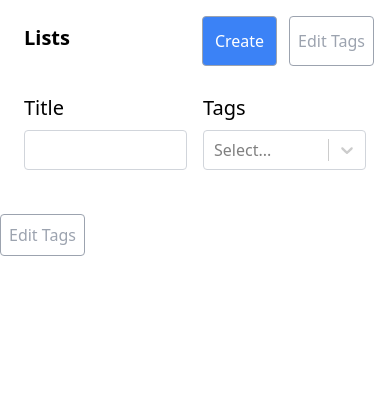
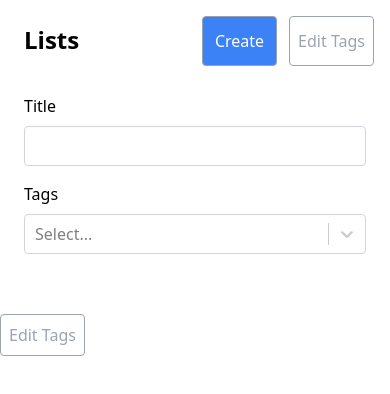
Before and after one commit to bblueberries/todo-list, a Next.js app: page / in a window 390 px wide. Shown: the top 394 px of the page. Built offline with nearby package versions, Linux system fonts and the light colour scheme.

Commit message:
fix: showlist page more responsive

```diff
--- a/src/components/ShowLists.tsx
+++ b/src/components/ShowLists.tsx
@@ -50,7 +50,7 @@ export function ShowLists() {
       <>
         <div className="flex flex-col p-4 xl:px-20 xl:py-16">
           <div className="flex">
-            <p className="p-2 font-bold text-xl xl:text-3xl">Lists</p>
+            <p className="p-2 font-bold text-2xl xl:text-3xl">Lists</p>
             <div className="flex gap-3 ml-auto  text-base xl:text-xl font-light">
               <Link href="/new">
                 <button className="rounded border border-gray-400 p-3   bg-blue-500 hover:bg-blue-600 text-white">
@@ -62,10 +62,12 @@ export function ShowLists() {
               </button>
             </div>{" "}
           </div>
-          <div className="flex mt-5 p-2 gap-4">
-            <div className=" w-6/12">
+          <div className=" grid grid-cols-1  xl:grid-cols-2 mt-5 mb-4 xl:mb-0 p-2 gap-4">
+            <div className="">
               <div>
-                <p className=" text-xl mb-2">Title</p>
+                <p className=" text-base font-light xl:text-xl xl:font-normal  mb-2">
+                  Title
+                </p>
                 <input
                   className=" w-full border border-gray-300 hover:border-gray-400 focus:hover:border-blue-500 focus:outline-blue-500 h-10 rounded px-3 outline-offset-[1.5px]"
                   value={title}
@@ -73,8 +75,10 @@ export function ShowLists() {
                 />
               </div>
             </div>
-            <div className=" w-6/12">
-              <p className=" text-xl mb-2">Tags</p>
+            <div className="">
+              <p className="text-base font-light xl:text-xl xl:font-normal mb-2">
+                Tags
+              </p>
               <ReactSelect
                 isMulti
                 styles={customStyles}
--- a/src/contexts/StateContext.tsx
+++ b/src/contexts/StateContext.tsx
@@ -27,7 +27,7 @@ type Prop = {
 };
 
 export function StateProvider({ children }: Prop) {
-  const [lists, setLists] = useLocalStorage<RawList[]>("NOTES", []);
+  const [lists, setLists] = useLocalStorage<RawList[]>("LISTS", []);
   const [tags, setTags] = useLocalStorage<Tag[]>("TAGS", []);
 
   const listsWithTags = useMemo(() => {
```
